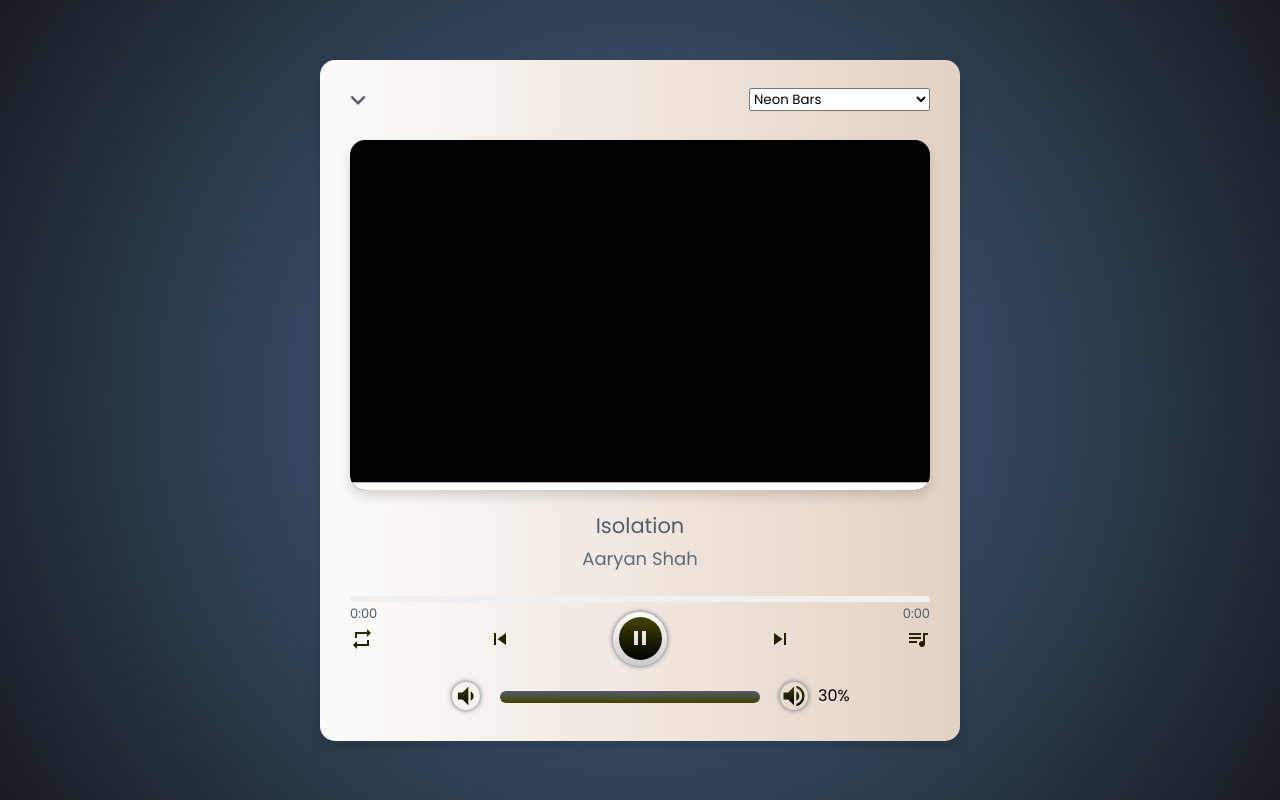
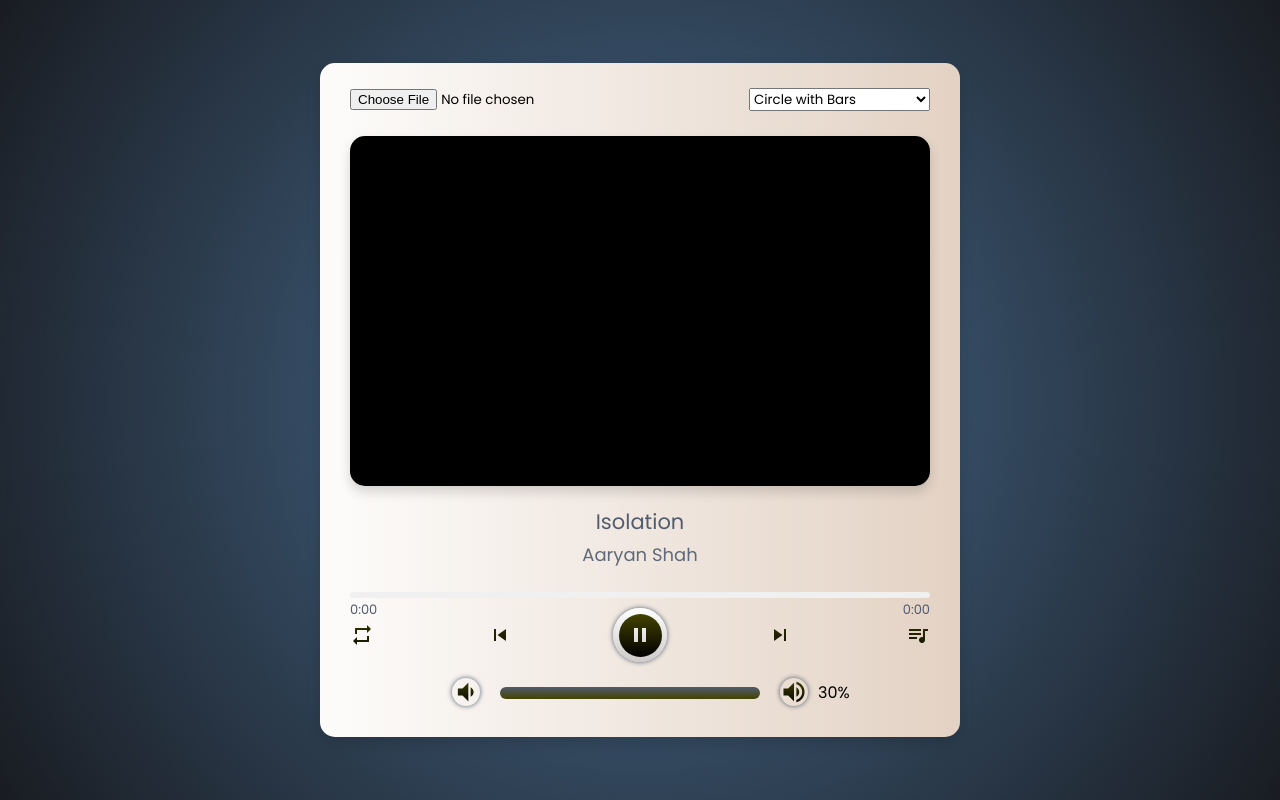
Before and after one commit to AayushiShukla7/MusicPlayerJS, a plain HTML site: page index.html in a window 1280 px wide. Both pictures are taken after a click on the element 640 px from the left and 314 px from the top of the page. Drawn offline with Linux system fonts and the light colour scheme.

Commit message:
Choose song on local machine to play - Feature add

```diff
--- a/index.html
+++ b/index.html
@@ -12,8 +12,9 @@
   <div class="wrapper">
 
     <div class="top-bar">
-      <i class="material-icons">expand_more</i>
+      <!-- <i class="material-icons">expand_more</i> -->
       <!-- <span>Now Playing</span> -->
+      <input type="file">
       <!-- <i id="show-animation-list" class="material-icons">more_horiz</i> -->
       <select id="animation-dropdown" class="dropdown-content" onchange="setAnimationStyle(this.value)">
         <option value="0" title="No Selection">--Select Animation--</option>
--- a/js/script.js
+++ b/js/script.js
@@ -11,11 +11,20 @@ progressBar = progressArea.querySelector(".progress-bar"),
 musicList = wrapper.querySelector(".music-list"),
 moreMusicBtn = wrapper.querySelector("#more-music"),
 closemoreMusic = musicList.querySelector("#close"),
-volumeSlider = wrapper.querySelector("#np-volume");
-animationDropdown = wrapper.querySelector("#animation-dropdown");
+volumeSlider = wrapper.querySelector("#np-volume"),
+animationDropdown = wrapper.querySelector("#animation-dropdown"),
+input = wrapper.querySelector("input[type=file]");
+
+input.onchange = function() {
+  mainAudio.src = URL.createObjectURL(input.files[0]);
+  mainAudio.play();
+}
 
 //Animation Dropdown Options
 const animationOptions = ["--Select Animation--", "Sound Bars", "Circle with Bars", "Leaf with Arc", "Origami Fan", "Bubbles", "Spiraling Images", "Neon Bars", "Psychedellic Blue", "Groovy Liquid", "Alphabet Soup", "Outward Spiral", "Colorful Pencil Shavings"];
+
+const fftSizeArray = [32, 64, 128, 256, 512, 1024, 2048, 4096, 8192, 16384, 32768];
+let randomFFTIndex = randomNumber(fftSizeArray.length) - 1;
 
 let isPaused = true;
 let isPlaying = false;
@@ -205,19 +214,16 @@ function playMusic(){
   wrapper.classList.add("paused");
   playPauseBtn.querySelector("i").innerText = "pause";
 
-  //setVolume(myVolume);
-
   //Randomize animation style and update dropdown
-  styleChoice = randomNumber(11);
   console.log("Animation = " + animationOptions[styleChoice]);
   animationDropdown.value = styleChoice;
+  audioContext = new window.AudioContext();
 
   mainAudio.play();
 
   //Animations
-  audioContext = new window.AudioContext();
-
   if(!audioSource) {
+    ctx.clearRect(0, 0, canvas.width, canvas.height);
     audioSource = audioContext.createMediaElementSource(mainAudio);
     analyzer = audioContext.createAnalyser();
     audioSource.connect(analyzer);
@@ -226,9 +232,7 @@ function playMusic(){
 
   //Analyzer bars drawn on canvas (default is 2048)
   //Analyser fftSize Values: 32, 64, 128, 256, 512, 1024, 2048, 4096, 8192, 16384, 32768
-  const fftSizeArray = [32, 64, 128, 256, 512, 1024, 2048, 4096, 8192, 16384, 32768];
-  let randomFFTIndex = randomNumber(fftSizeArray.length) - 1;
-  analyzer.fftSize = fftSizeArray[randomFFTIndex]; // 128;
+  analyzer.fftSize = 128; // fftSizeArray[randomFFTIndex];
   console.log("analyzer.fftSize = "+ analyzer.fftSize);
 
   //ReadOnly (half of fftSize)
```
